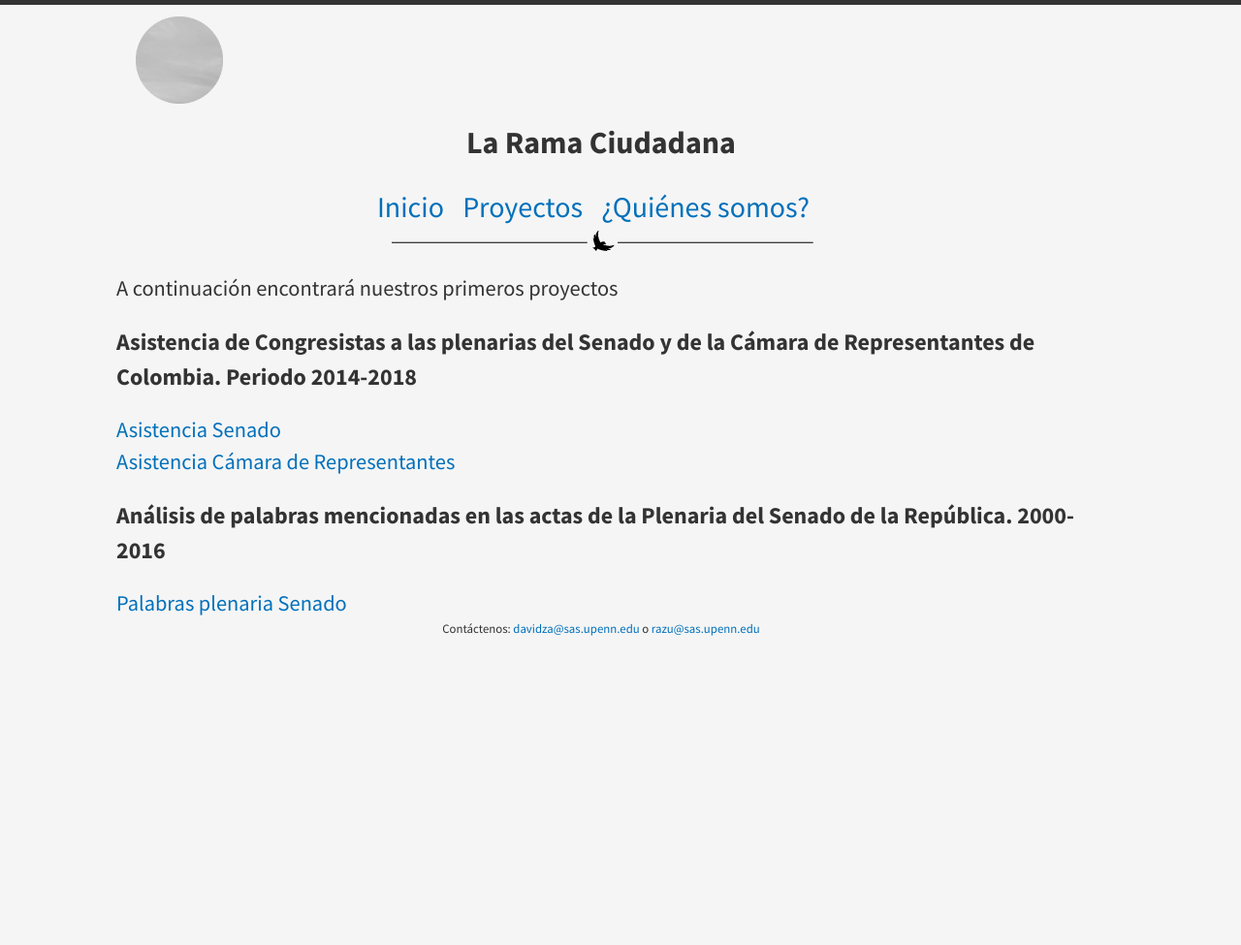
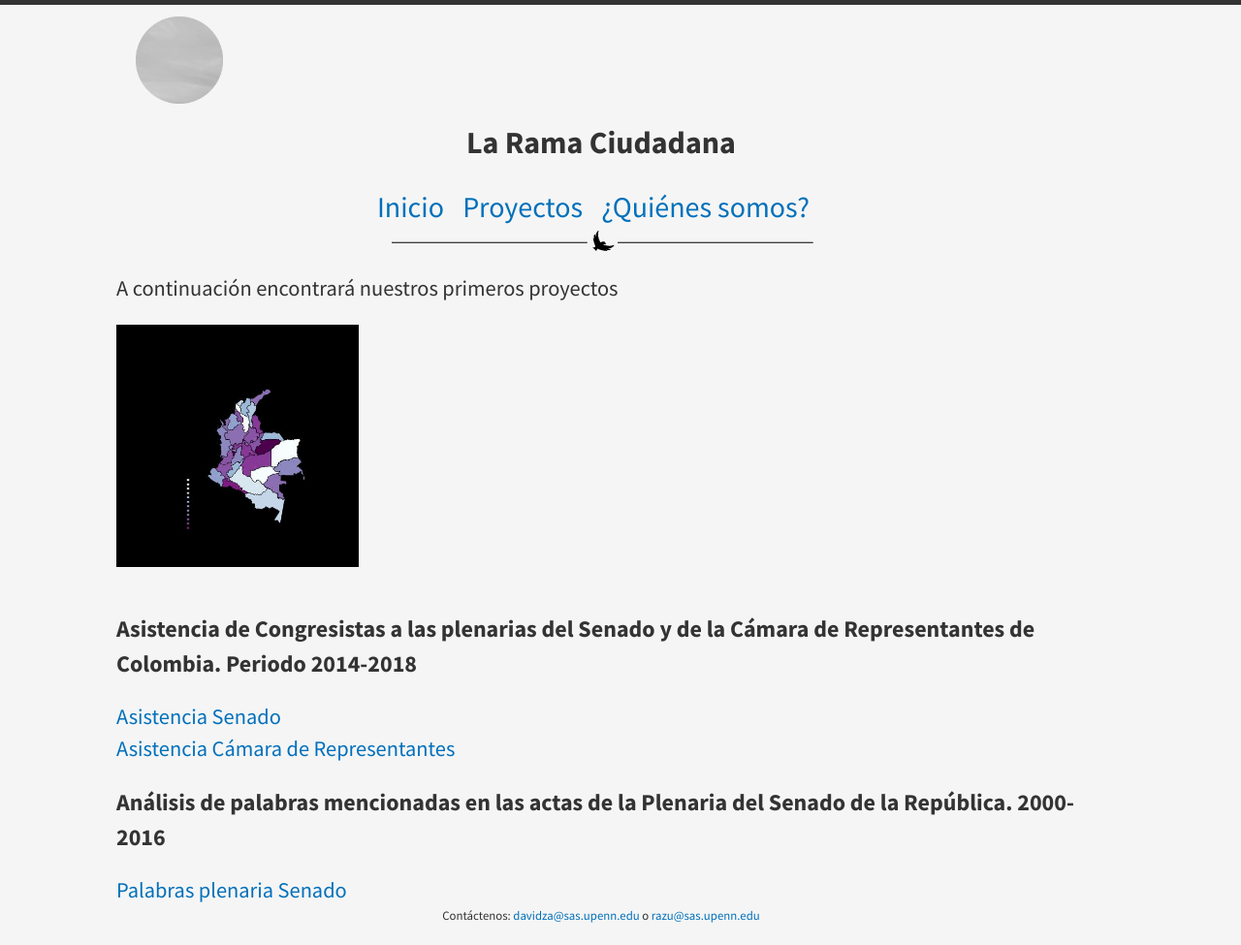
Before and after one commit to attemptconsult/attemptconsult.github.io, a Jekyll site: the page built from proyectos.html, in a window 1280 px wide. Shown: the whole page at 97% size. Built offline with Jekyll 4.4.1, drawn with Linux system fonts in a browser that asks for light colours; nearby versions of some CDN libraries; Markdown is read by kramdown in place of the engine named in the settings; before the commit the page ends 900 px from its top, so only the background shows below that.

Commit message:
Mapa de colombia

```diff
--- a/proyectos.html
+++ b/proyectos.html
@@ -2,6 +2,10 @@
 layout: default
 ---
 <p  style="font-size:140%;">A continuación encontrará nuestros primeros proyectos</p>
+<p>
+<img src="{{site.baseurl}}/files/Asistencia_departamentos.jpg" alt="HTML5 Icon" style="width:250px;height:250px;"></p>
+
+
 <h2> Asistencia de Congresistas a las plenarias del Senado y de la Cámara de Representantes de Colombia. Periodo 2014-2018</h2>
 
 
```
Also changed, not shown: files/Asistencia_departamentos.jpg (added), 1 other file.
